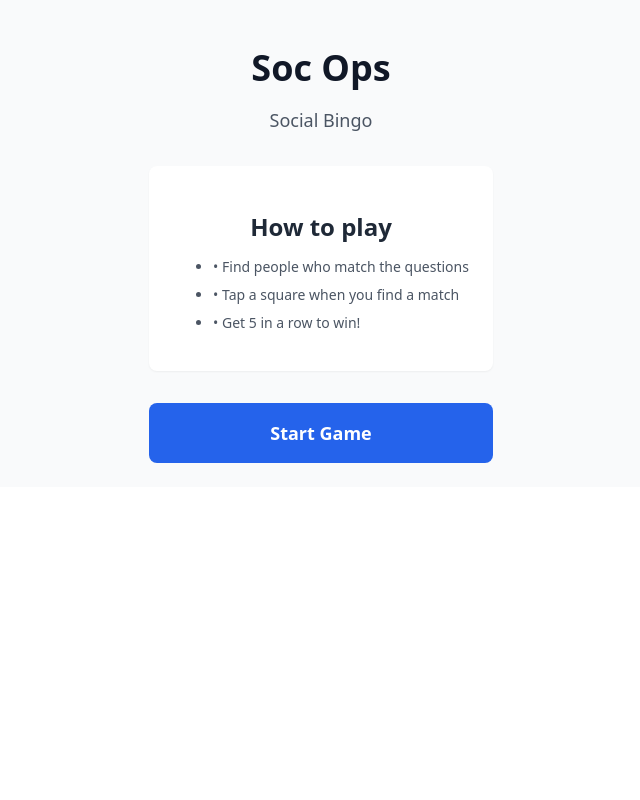
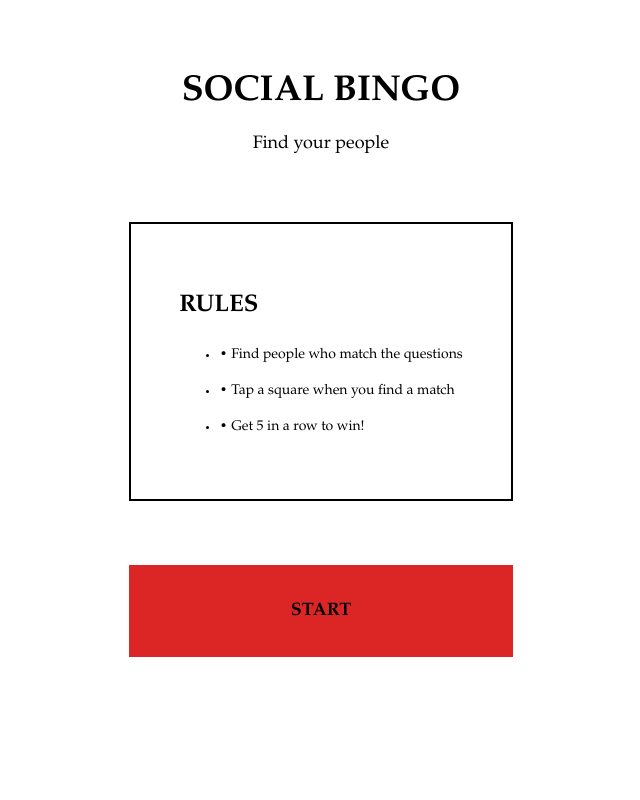
Before and after one commit to weco1290/my-soc-ops-python, a FastAPI app: page / in a window 1280 px wide. Shown: the whole page, without its empty margins (319-959 px from the left). Run offline with FastAPI, Linux system fonts and the light colour scheme.

Commit message:
Implement minimal high-contrast serif aesthetic redesign
Co-authored-by: weco1290 <70970897+weco1290@users.noreply.github.com>

```diff
--- a/app/static/css/app.css
+++ b/app/static/css/app.css
@@ -1,3 +1,12 @@
+:root {
+    --color-black: #000000;
+    --color-white: #ffffff;
+    --color-accent: #dc2626;
+    --color-gray: #6b7280;
+    --color-gray-light: #f3f4f6;
+    --color-border: #000000;
+}
+
 html,
 body,
 #app {
@@ -6,7 +15,9 @@ body,
 }
 
 body {
-    font-family: system-ui, -apple-system, sans-serif;
+    font-family: "Garamond", "Georgia", serif;
+    color: var(--color-black);
+    background-color: var(--color-white);
     -webkit-tap-highlight-color: transparent;
 }
 
@@ -28,48 +39,45 @@ body {
 
 .grid { display: grid; }
 .grid-cols-5 { grid-template-columns: repeat(5, minmax(0, 1fr)); }
-.gap-1 { gap: 0.25rem; }
+.gap-1 { gap: 8px; }
 
-.p-1 { padding: 0.25rem; }
-.p-3 { padding: 0.75rem; }
-.p-4 { padding: 1rem; }
-.p-6 { padding: 1.5rem; }
-.px-3 { padding-left: 0.75rem; padding-right: 0.75rem; }
-.px-4 { padding-left: 1rem; padding-right: 1rem; }
-.px-6 { padding-left: 1.5rem; padding-right: 1.5rem; }
-.px-8 { padding-left: 2rem; padding-right: 2rem; }
-.py-1\.5 { padding-top: 0.375rem; padding-bottom: 0.375rem; }
-.py-2 { padding-top: 0.5rem; padding-bottom: 0.5rem; }
-.py-3 { padding-top: 0.75rem; padding-bottom: 0.75rem; }
-.py-4 { padding-top: 1rem; padding-bottom: 1rem; }
+.p-1 { padding: 8px; }
+.p-3 { padding: 24px; }
+.p-4 { padding: 32px; }
+.p-6 { padding: 48px; }
+.px-3 { padding-left: 24px; padding-right: 24px; }
+.px-4 { padding-left: 32px; padding-right: 32px; }
+.px-6 { padding-left: 48px; padding-right: 48px; }
+.px-8 { padding-left: 64px; padding-right: 64px; }
+.py-1\.5 { padding-top: 8px; padding-bottom: 8px; }
+.py-2 { padding-top: 16px; padding-bottom: 16px; }
+.py-3 { padding-top: 24px; padding-bottom: 24px; }
+.py-4 { padding-top: 32px; padding-bottom: 32px; }
 
-.mb-2 { margin-bottom: 0.5rem; }
-.mb-3 { margin-bottom: 0.75rem; }
-.mb-4 { margin-bottom: 1rem; }
-.mb-6 { margin-bottom: 1.5rem; }
-.mb-8 { margin-bottom: 2rem; }
+.mb-2 { margin-bottom: 16px; }
+.mb-3 { margin-bottom: 24px; }
+.mb-4 { margin-bottom: 32px; }
+.mb-6 { margin-bottom: 48px; }
+.mb-8 { margin-bottom: 64px; }
 .mx-auto { margin-left: auto; margin-right: auto; }
 
-.bg-white { background-color: #ffffff; }
-.bg-gray-50 { background-color: #f9fafb; }
-.bg-gray-100 { background-color: #f3f4f6; }
-.bg-amber-100 { background-color: #fef3c7; }
-.bg-amber-200 { background-color: #fde68a; }
-.bg-accent { background-color: #2563eb; }
-.bg-marked { background-color: #dcfce7; }
+.bg-white { background-color: var(--color-white); }
+.bg-gray-50 { background-color: var(--color-white); }
+.bg-gray-100 { background-color: var(--color-gray-light); }
+.bg-accent { background-color: var(--color-accent); }
+.bg-marked { background-color: var(--color-gray-light); }
+.bg-winning { background-color: var(--color-accent); }
+.bg-black\/40 { background-color: rgba(0, 0, 0, 0.4); }
 .bg-black\/50 { background-color: rgba(0, 0, 0, 0.5); }
 
-.text-white { color: #ffffff; }
-.text-gray-500 { color: #6b7280; }
-.text-gray-600 { color: #4b5563; }
-.text-gray-700 { color: #374151; }
-.text-gray-800 { color: #1f2937; }
-.text-gray-900 { color: #111827; }
-.text-green-600 { color: #16a34a; }
-.text-green-800 { color: #166534; }
-.text-amber-500 { color: #f59e0b; }
-.text-amber-800 { color: #92400e; }
-.text-amber-900 { color: #78350f; }
+.text-white { color: var(--color-white); }
+.text-black { color: var(--color-black); }
+.text-gray-500 { color: var(--color-gray); }
+.text-gray-600 { color: var(--color-gray); }
+.text-gray-700 { color: var(--color-black); }
+.text-gray-800 { color: var(--color-black); }
+.text-gray-900 { color: var(--color-black); }
+.text-accent { color: var(--color-accent); }
 
 .text-xs { font-size: 0.75rem; line-height: 1rem; }
 .text-sm { font-size: 0.875rem; line-height: 1.25rem; }
@@ -80,32 +88,33 @@ body {
 
 .font-semibold { font-weight: 600; }
 .font-bold { font-weight: 700; }
+.font-italic { font-style: italic; }
+.uppercase { text-transform: uppercase; }
 
 .text-center { text-align: center; }
 .text-left { text-align: left; }
 
-.border { border-width: 1px; }
-.border-b { border-bottom-width: 1px; }
-.border-gray-200 { border-color: #e5e7eb; }
-.border-gray-300 { border-color: #d1d5db; }
-.border-amber-400 { border-color: #fbbf24; }
-.border-marked-border { border-color: #22c55e; }
+.border { border: 1px solid var(--color-border); }
+.border-b { border-bottom: 1px solid var(--color-border); }
+.border-2 { border: 2px solid var(--color-border); }
+.border-gray-200 { border-color: var(--color-border); }
+.border-gray-300 { border-color: var(--color-border); }
 
-.rounded { border-radius: 0.25rem; }
-.rounded-lg { border-radius: 0.5rem; }
-.rounded-xl { border-radius: 0.75rem; }
+/* No border-radius: sharp corners by default */
+.rounded { border-radius: 0; }
+.rounded-lg { border-radius: 0; }
+.rounded-xl { border-radius: 0; }
 
-.shadow-sm { box-shadow: 0 1px 2px 0 rgba(0, 0, 0, 0.05); }
-.shadow-xl { box-shadow: 0 20px 25px -5px rgba(0, 0, 0, 0.1), 0 10px 10px -5px rgba(0, 0, 0, 0.04); }
+/* No shadows */
+.shadow-sm { box-shadow: none; }
+.shadow-xl { box-shadow: none; }
 
-.space-y-2 > * + * { margin-top: 0.5rem; }
+.space-y-2 > * + * { margin-top: 16px; }
 
 .fixed { position: fixed; }
 .absolute { position: absolute; }
 .relative { position: relative; }
 .inset-0 { top: 0; right: 0; bottom: 0; left: 0; }
-.top-0\.5 { top: 0.125rem; }
-.right-0\.5 { right: 0.125rem; }
 
 .z-50 { z-index: 50; }
 
@@ -113,18 +122,18 @@ body {
 
 .select-none { user-select: none; }
 
-.transition-all { transition-property: all; transition-timing-function: cubic-bezier(0.4, 0, 0.2, 1); transition-duration: 150ms; }
-.transition-colors { transition-property: color, background-color, border-color; transition-timing-function: cubic-bezier(0.4, 0, 0.2, 1); transition-duration: 150ms; }
-.duration-150 { transition-duration: 150ms; }
-
-button:active .active\:bg-gray-100 { background-color: #f3f4f6; }
-button:active .active\:bg-accent-light { background-color: #3b82f6; }
+/* No transitions */
+.transition-all { }
+.transition-colors { }
+.duration-150 { }
 
 button {
     cursor: pointer;
     border: none;
     background: none;
     font: inherit;
+    font-family: "Garamond", "Georgia", serif;
+    border-radius: 0;
 }
 
 button:disabled {
@@ -143,21 +152,6 @@ button:disabled {
     line-height: 1.25;
 }
 
-.min-h-\[60px\] {
-    min-height: 60px;
+.min-h-\[56px\] {
+    min-height: 56px;
 }
-
-@keyframes bounce {
-    0%, 100% {
-        transform: translateY(-25%);
-        animation-timing-function: cubic-bezier(0.8, 0, 1, 1);
-    }
-    50% {
-        transform: translateY(0);
-        animation-timing-function: cubic-bezier(0, 0, 0.2, 1);
-    }
-}
-
-.animate-\[bounce_0\.5s_ease-out\] {
-    animation: bounce 0.5s ease-out;
-}
--- a/app/templates/base.html
+++ b/app/templates/base.html
@@ -3,7 +3,7 @@
 <head>
 <meta charset="utf-8">
     <meta name="viewport" content="width=device-width, initial-scale=1.0, maximum-scale=1.0, user-scalable=no">
-    <meta name="theme-color" content="#2563eb">
+    <meta name="theme-color" content="#dc2626">
     <meta name="description" content="Social Bingo - Find people who match the questions!">
     <title>Soc Ops - Social Bingo</title>
     <link rel="stylesheet" href="{{ url_for('static', path='css/app.css') }}">
--- a/app/templates/components/start_screen.html
+++ b/app/templates/components/start_screen.html
@@ -1,12 +1,12 @@
 <div id="game-container">
-<div class="flex flex-col items-center justify-center min-h-full p-6 bg-gray-50">
+<div class="flex flex-col items-center justify-center min-h-full p-6 bg-white">
     <div class="text-center max-w-sm">
-        <h1 class="text-4xl font-bold text-gray-900 mb-2">Soc Ops</h1>
-        <p class="text-lg text-gray-600 mb-8">Social Bingo</p>
+        <h1 class="text-4xl font-bold uppercase mb-2">SOCIAL BINGO</h1>
+        <p class="text-lg mb-8">Find your people</p>
 
-        <div class="bg-white rounded-lg p-6 shadow-sm border border-gray-200 mb-8">
-            <h2 class="font-semibold text-gray-800 mb-3">How to play</h2>
-            <ul class="text-left text-gray-600 text-sm space-y-2">
+        <div class="bg-white border-2 p-6 mb-8 text-left">
+            <h2 class="font-bold uppercase mb-3">RULES</h2>
+            <ul class="text-left text-sm space-y-2">
                 <li>• Find people who match the questions</li>
                 <li>• Tap a square when you find a match</li>
                 <li>• Get 5 in a row to win!</li>
@@ -17,8 +17,8 @@
             hx-post="/start"
             hx-target="#game-container"
             hx-swap="outerHTML"
-            class="w-full bg-accent text-white font-semibold py-4 px-8 rounded-lg text-lg active:bg-accent-light transition-colors">
-            Start Game
+            class="w-full bg-accent text-black font-bold uppercase py-4 px-8 text-lg">
+            START
         </button>
     </div>
 </div>
```
Also changed, not shown: app/templates/components/bingo_board.html (+6 -11 lines), app/templates/components/bingo_modal.html (+6 -7 lines), app/templates/components/game_screen.html (+7 -14 lines), tests/test_api.py (+6 -6 lines).
